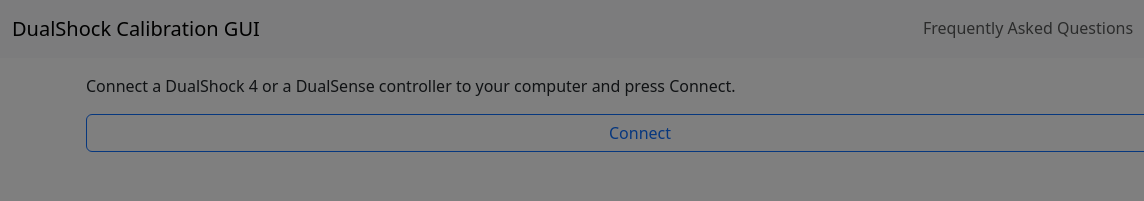
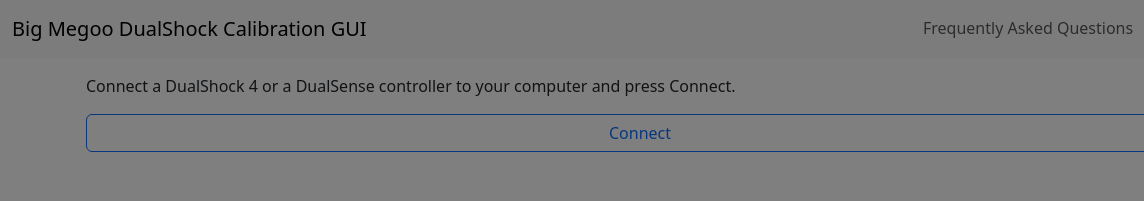
Before and after one commit to BigMegoo/dualshock, a plain HTML site: page index.html in a window 1280 px wide. Shown: the top 201 px of the page, 0-1144 px from the left. Drawn offline with nearby package versions, Linux system fonts and the light colour scheme.

Commit message:
Add files via upload

```diff
--- a/index.html
+++ b/index.html
@@ -68,7 +68,7 @@
 
 <nav class="navbar bg-body-tertiary navbar-expand-md bg-body-tertiary">
   <div class="container-fluid">
-    <a class="navbar-brand ds-i18n" href="https://dualshock-tools.github.io">DualShock Calibration GUI</a>
+    <a class="navbar-brand ds-i18n" href="https://dualshock-tools.github.io">Big Megoo DualShock Calibration GUI</a>
     <button class="navbar-toggler" type="button" data-bs-toggle="collapse" data-bs-target="#navbarNavDropdown" aria-controls="navbarNavDropdown" aria-expanded="false" aria-label="Toggle navigation">
       <span class="navbar-toggler-icon"></span>
     </button>
@@ -553,7 +553,7 @@
       </div>
 
       <div class="modal-body p-4" id="donateBody">
-        <p class="ds-i18n">The DualShock Calibration GUI does not currently support the DualSense Edge.</p>
+        <p class="ds-i18n">The Big Megoo DualShock Calibration GUI does not currently support the DualSense Edge.</p>
         <p class="ds-i18n">I'm actively working on adding compatibility, the primary challenge lies in storing data into the stick modules.</p>
         <p><span class="ds-i18n">If this tool has been helpful to you or you want to see DualSense Edge support arrive faster, please consider supporting the project with a</span>
         <a href="https://paypal.me/alaincarlucci" target="_blank" class="text-body-secondary ds-i18n">donation</a>.</p>
```
